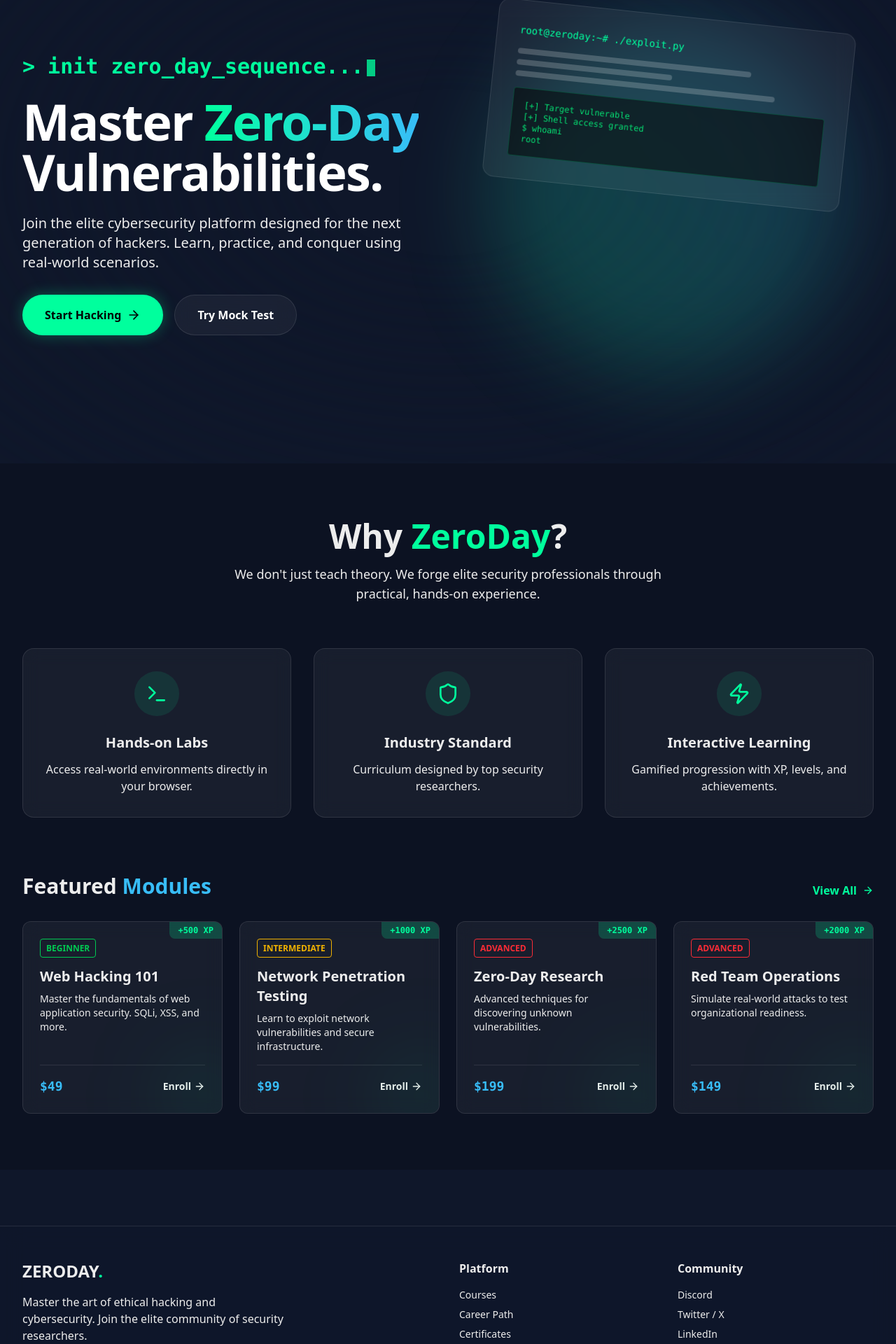
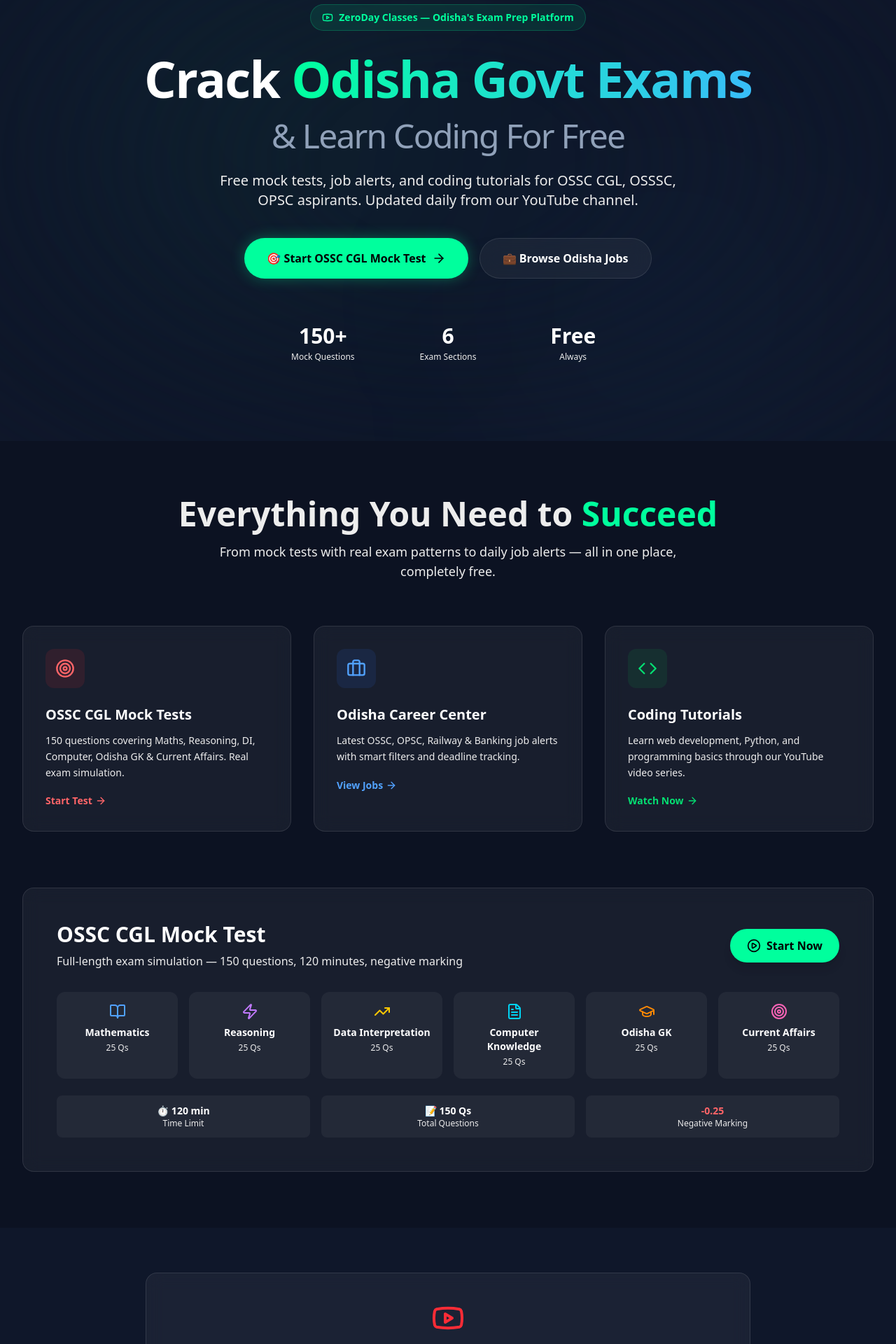
Before and after one commit to webspoilt/zeroday-classes, a Next.js app: page / in a window 1280 px wide. Shown: the part 170-2090 px from the top of the page at 70% size. Built offline with nearby package versions, Linux system fonts and the light colour scheme.

Commit message:
Rewrite homepage, NavBar, Footer for Odisha exam prep + coding

```diff
--- a/src/app/layout.tsx
+++ b/src/app/layout.tsx
@@ -6,8 +6,8 @@
 const outfit = Outfit({ subsets: ["latin"], variable: "--font-outfit" });
 
 export const metadata: Metadata = {
-  title: "ZeroDay Classes",
-  description: "Master Zero-Day vulnerabilities before they happen.",
+  title: "ZeroDay Classes — Odisha Exam Prep & Coding",
+  description: "Free OSSC CGL mock tests, Odisha government job alerts, and coding tutorials. Prepare smarter with ZeroDay Classes.",
 };
 
 export default function RootLayout({
--- a/src/app/page.tsx
+++ b/src/app/page.tsx
@@ -1,43 +1,45 @@
 import { NavBar } from "@/components/NavBar";
-import { TerminalHero } from "@/components/TerminalHero";
-import { CourseCard } from "@/components/CourseCard";
 import { Footer } from "@/components/Footer";
-import { ArrowRight, Shield, Terminal, Zap } from "lucide-react";
+import { ArrowRight, BookOpen, Briefcase, Code, FileText, GraduationCap, PlayCircle, Target, TrendingUp, Users, Youtube, Zap } from "lucide-react";
 import Link from "next/link";
 
-const courses = [
+const FEATURES = [
   {
-    title: "Web Hacking 101",
-    description: "Master the fundamentals of web application security. SQLi, XSS, and more.",
-    level: "Beginner",
-    price: "$49",
-    xp: 500,
-    href: "/courses/web-hacking-101",
+    icon: Target,
+    title: "OSSC CGL Mock Tests",
+    desc: "150 questions covering Maths, Reasoning, DI, Computer, Odisha GK & Current Affairs. Real exam simulation.",
+    href: "/mock-test/ossc-cgl",
+    cta: "Start Test",
+    color: "text-red-400",
+    bg: "bg-red-500/10"
   },
   {
-    title: "Network Penetration Testing",
-    description: "Learn to exploit network vulnerabilities and secure infrastructure.",
-    level: "Intermediate",
-    price: "$99",
-    xp: 1000,
-    href: "/courses/network-pentest",
+    icon: Briefcase,
+    title: "Odisha Career Center",
+    desc: "Latest OSSC, OPSC, Railway & Banking job alerts with smart filters and deadline tracking.",
+    href: "/odisha-jobs",
+    cta: "View Jobs",
+    color: "text-blue-400",
+    bg: "bg-blue-500/10"
   },
   {
-    title: "Zero-Day Research",
-    description: "Advanced techniques for discovering unknown vulnerabilities.",
-    level: "Advanced",
-    price: "$199",
-    xp: 2500,
-    href: "/courses/zero-day",
+    icon: Code,
+    title: "Coding Tutorials",
+    desc: "Learn web development, Python, and programming basics through our YouTube video series.",
+    href: "https://youtube.com/@zerodayclasses",
+    cta: "Watch Now",
+    color: "text-green-400",
+    bg: "bg-green-500/10"
   },
-  {
-    title: "Red Team Operations",
-    description: "Simulate real-world attacks to test organizational readiness.",
-    level: "Advanced",
-    price: "$149",
-    xp: 2000,
-    href: "/courses/red-teaming",
-  },
+];
+
+const EXAM_SECTIONS = [
+  { icon: BookOpen, title: "Mathematics", questions: "25 Qs", color: "text-blue-400" },
+  { icon: Zap, title: "Reasoning", questions: "25 Qs", color: "text-purple-400" },
+  { icon: TrendingUp, title: "Data Interpretation", questions: "25 Qs", color: "text-yellow-400" },
+  { icon: FileText, title: "Computer Knowledge", questions: "25 Qs", color: "text-cyan-400" },
+  { icon: GraduationCap, title: "Odisha GK", questions: "25 Qs", color: "text-orange-400" },
+  { icon: Target, title: "Current Affairs", questions: "25 Qs", color: "text-pink-400" },
 ];
 
 export default function Home() {
@@ -47,51 +49,50 @@
 
       <main className="flex-grow">
         {/* Hero Section */}
-        <section className="relative pt-32 pb-20 lg:pt-48 lg:pb-32 overflow-hidden">
+        <section className="relative pt-32 pb-20 lg:pt-44 lg:pb-28 overflow-hidden">
           <div className="absolute inset-0 bg-grid-white/[0.02] bg-[size:50px_50px]" />
           <div className="absolute inset-0 flex items-center justify-center bg-background [mask-image:radial-gradient(ellipse_at_center,transparent_20%,black)]" />
+          <div className="absolute top-20 left-[10%] w-[500px] h-[500px] rounded-full bg-primary/5 blur-[150px]" />
+          <div className="absolute bottom-0 right-[10%] w-[400px] h-[400px] rounded-full bg-secondary/5 blur-[150px]" />
 
           <div className="max-w-7xl mx-auto px-4 sm:px-6 lg:px-8 relative z-10">
-            <div className="grid grid-cols-1 lg:grid-cols-2 gap-12 items-center">
-              <div>
-                <TerminalHero />
-                <h1 className="mt-6 text-5xl md:text-7xl font-bold tracking-tight text-white mb-6">
-                  Master <span className="text-transparent bg-clip-text bg-gradient-to-r from-primary to-secondary">Zero-Day</span> Vulnerabilities.
+            <div className="text-center max-w-4xl mx-auto">
+              <div className="inline-flex items-center gap-2 px-4 py-2 rounded-full bg-primary/10 text-primary border border-primary/20 text-sm font-bold mb-8">
+                <Youtube className="w-4 h-4" /> ZeroDay Classes — Odisha's Exam Prep Platform
+              </div>
+
+              <h1 className="text-5xl md:text-7xl font-bold tracking-tight text-white mb-6 font-heading">
+                Crack <span className="text-transparent bg-clip-text bg-gradient-to-r from-primary to-secondary">Odisha Govt Exams</span>
+                <br />
+                <span className="text-3xl md:text-5xl text-slate-400 font-normal">& Learn Coding For Free</span>
               </h1>
-                <p className="text-xl text-muted-foreground mb-8 max-w-2xl">
-                  Join the elite cybersecurity platform designed for the next generation of hackers. Learn, practice, and conquer using real-world scenarios.
+
+              <p className="text-lg md:text-xl text-muted-foreground mb-10 max-w-2xl mx-auto">
+                Free mock tests, job alerts, and coding tutorials for OSSC CGL, OSSSC, OPSC aspirants. Updated daily from our YouTube channel.
               </p>
-                <div className="flex flex-col sm:flex-row gap-4">
-                  <Link href="/courses" className="inline-flex items-center justify-center px-8 py-4 text-base font-bold text-black bg-primary rounded-full hover:bg-primary/90 transition-all shadow-[0_0_20px_rgba(0,255,157,0.3)] hover:shadow-[0_0_30px_rgba(0,255,157,0.5)]">
-                    Start Hacking <ArrowRight className="ml-2 h-5 w-5" />
+
+              <div className="flex flex-col sm:flex-row gap-4 justify-center">
+                <Link href="/mock-test/ossc-cgl" className="inline-flex items-center justify-center px-8 py-4 text-base font-bold text-black bg-primary rounded-full hover:bg-primary/90 transition-all shadow-[0_0_20px_rgba(0,255,157,0.3)] hover:shadow-[0_0_30px_rgba(0,255,157,0.5)]">
+                  🎯 Start OSSC CGL Mock Test <ArrowRight className="ml-2 h-5 w-5" />
                 </Link>
-                  <Link href="/mock-test/odisha-history" className="inline-flex items-center justify-center px-8 py-4 text-base font-bold text-white glass-card rounded-full hover:bg-white/10 transition-all">
-                    Try Mock Test
+                <Link href="/odisha-jobs" className="inline-flex items-center justify-center px-8 py-4 text-base font-bold text-white glass-card rounded-full hover:bg-white/10 transition-all">
+                  💼 Browse Odisha Jobs
                 </Link>
               </div>
+
+              {/* Stats */}
+              <div className="grid grid-cols-3 gap-6 mt-16 max-w-lg mx-auto">
+                <div>
+                  <div className="text-3xl font-bold text-white">150+</div>
+                  <div className="text-xs text-muted-foreground font-medium mt-1">Mock Questions</div>
                 </div>
-
-              <div className="relative hidden lg:block">
-                {/* Abstract 3D Visual Placeholder */}
-                <div className="relative w-full aspect-square max-w-lg mx-auto">
-                  <div className="absolute inset-0 bg-gradient-to-tr from-primary/20 to-secondary/20 rounded-full blur-3xl animate-pulse" />
-                  <div className="relative glass-card rounded-2xl p-8 border border-white/10 transform rotate-6 hover:rotate-0 transition-transform duration-500">
-                    <div className="font-mono text-sm text-primary mb-4">root@zeroday:~# ./exploit.py</div>
-                    <div className="space-y-2">
-                      <div className="h-2 w-3/4 bg-white/20 rounded animate-pulse" />
-                      <div className="h-2 w-1/2 bg-white/20 rounded animate-pulse" />
-                      <div className="h-2 w-5/6 bg-white/20 rounded animate-pulse" />
-                      <div className="mt-4 p-4 bg-black/50 rounded border border-primary/20 font-mono text-xs text-green-400">
-                        [+] Target vulnerable
-                        <br />
-                        [+] Shell access granted
-                        <br />
-                        $ whoami
-                        <br />
-                        root
+                <div>
+                  <div className="text-3xl font-bold text-white">6</div>
+                  <div className="text-xs text-muted-foreground font-medium mt-1">Exam Sections</div>
                 </div>
-                    </div>
-                  </div>
+                <div>
+                  <div className="text-3xl font-bold text-white">Free</div>
+                  <div className="text-xs text-muted-foreground font-medium mt-1">Always</div>
                 </div>
               </div>
             </div>
@@ -102,40 +103,81 @@
         <section className="py-20 bg-black/20">
           <div className="max-w-7xl mx-auto px-4 sm:px-6 lg:px-8">
             <div className="text-center mb-16">
-              <h2 className="text-3xl md:text-5xl font-bold mb-4">Why <span className="text-primary">ZeroDay</span>?</h2>
+              <h2 className="text-3xl md:text-5xl font-bold mb-4">
+                Everything You Need to <span className="text-primary">Succeed</span>
+              </h2>
               <p className="text-muted-foreground text-lg max-w-2xl mx-auto">
-                We don't just teach theory. We forge elite security professionals through practical, hands-on experience.
+                From mock tests with real exam patterns to daily job alerts — all in one place, completely free.
               </p>
             </div>
 
             <div className="grid grid-cols-1 md:grid-cols-3 gap-8 mb-20">
-              {[
-                { icon: Terminal, title: "Hands-on Labs", desc: "Access real-world environments directly in your browser." },
-                { icon: Shield, title: "Industry Standard", desc: "Curriculum designed by top security researchers." },
-                { icon: Zap, title: "Interactive Learning", desc: "Gamified progression with XP, levels, and achievements." },
-              ].map((feature, i) => (
-                <div key={i} className="glass-card p-8 rounded-2xl text-center hover:bg-white/5 transition-colors">
-                  <div className="inline-flex items-center justify-center w-16 h-16 rounded-full bg-primary/10 text-primary mb-6">
-                    <feature.icon size={32} />
+              {FEATURES.map((feature, i) => (
+                <Link key={i} href={feature.href} className="glass-card p-8 rounded-2xl hover:bg-white/5 transition-all hover:scale-[1.02] group block">
+                  <div className={`inline-flex items-center justify-center w-14 h-14 rounded-xl ${feature.bg} ${feature.color} mb-6`}>
+                    <feature.icon size={28} />
                   </div>
-                  <h3 className="text-xl font-bold mb-3">{feature.title}</h3>
-                  <p className="text-muted-foreground">{feature.desc}</p>
+                  <h3 className="text-xl font-bold mb-3 text-white">{feature.title}</h3>
+                  <p className="text-muted-foreground mb-4 text-sm leading-relaxed">{feature.desc}</p>
+                  <span className={`font-bold text-sm ${feature.color} group-hover:underline inline-flex items-center gap-1`}>
+                    {feature.cta} <ArrowRight className="w-4 h-4" />
+                  </span>
+                </Link>
+              ))}
+            </div>
+
+            {/* OSSC CGL Mock Test Breakdown */}
+            <div className="glass-card rounded-2xl p-8 md:p-12 border border-white/10">
+              <div className="flex flex-col md:flex-row items-start md:items-center justify-between mb-8">
+                <div>
+                  <h2 className="text-3xl font-bold text-white mb-2">OSSC CGL Mock Test</h2>
+                  <p className="text-muted-foreground">Full-length exam simulation — 150 questions, 120 minutes, negative marking</p>
+                </div>
+                <Link href="/mock-test/ossc-cgl" className="mt-4 md:mt-0 inline-flex items-center gap-2 px-6 py-3 bg-primary text-black font-bold rounded-full hover:bg-primary/90 transition-all shadow-lg">
+                  <PlayCircle className="w-5 h-5" /> Start Now
+                </Link>
+              </div>
+
+              <div className="grid grid-cols-2 md:grid-cols-3 lg:grid-cols-6 gap-4">
+                {EXAM_SECTIONS.map((section, i) => (
+                  <div key={i} className="bg-white/5 rounded-xl p-4 text-center hover:bg-white/10 transition-colors">
+                    <section.icon className={`w-6 h-6 mx-auto mb-2 ${section.color}`} />
+                    <div className="text-sm font-bold text-white">{section.title}</div>
+                    <div className="text-xs text-muted-foreground mt-1">{section.questions}</div>
                   </div>
                 ))}
               </div>
 
-            {/* Courses Grid */}
-            <div className="flex justify-between items-end mb-8">
-              <h2 className="text-3xl font-bold">Featured <span className="text-secondary">Modules</span></h2>
-              <Link href="/courses" className="text-primary hover:text-primary/80 font-bold flex items-center">
-                View All <ArrowRight size={16} className="ml-2" />
-              </Link>
+              <div className="mt-6 grid grid-cols-3 gap-4 text-center">
+                <div className="bg-white/5 rounded-lg p-3">
+                  <div className="text-sm font-bold text-white">⏱️ 120 min</div>
+                  <div className="text-xs text-muted-foreground">Time Limit</div>
                 </div>
+                <div className="bg-white/5 rounded-lg p-3">
+                  <div className="text-sm font-bold text-white">📝 150 Qs</div>
+                  <div className="text-xs text-muted-foreground">Total Questions</div>
+                </div>
+                <div className="bg-white/5 rounded-lg p-3">
+                  <div className="text-sm font-bold text-red-400">-0.25</div>
+                  <div className="text-xs text-muted-foreground">Negative Marking</div>
+                </div>
+              </div>
+            </div>
+          </div>
+        </section>
 
-            <div className="grid grid-cols-1 md:grid-cols-2 lg:grid-cols-4 gap-6">
-              {courses.map((course, index) => (
-                <CourseCard key={index} {...(course as any)} />
-              ))}
+        {/* YouTube CTA */}
+        <section className="py-16">
+          <div className="max-w-4xl mx-auto px-4 text-center">
+            <div className="glass-card rounded-2xl p-10 border border-red-500/10 bg-gradient-to-br from-red-500/5 to-transparent">
+              <Youtube className="w-12 h-12 text-red-500 mx-auto mb-4" />
+              <h2 className="text-3xl font-bold text-white mb-3">Subscribe to ZeroDay Classes</h2>
+              <p className="text-muted-foreground mb-6 max-w-lg mx-auto">
+                Video lessons on OSSC CGL preparation, Odisha GK, coding tutorials, and exam strategies — all free on YouTube.
+              </p>
+              <a href="https://youtube.com/@zerodayclasses" target="_blank" rel="noreferrer" className="inline-flex items-center gap-2 px-8 py-4 bg-red-600 text-white font-bold rounded-full hover:bg-red-500 transition-all shadow-lg hover:shadow-red-500/20">
+                <PlayCircle className="w-5 h-5" /> Subscribe on YouTube
+              </a>
             </div>
           </div>
         </section>
--- a/src/components/Footer.tsx
+++ b/src/components/Footer.tsx
@@ -1,3 +1,6 @@
+import Link from "next/link";
+import { Youtube } from "lucide-react";
+
 export const Footer = () => {
     return (
         <footer className="border-t border-white/10 bg-background/50 backdrop-blur-lg mt-20">
@@ -5,38 +8,37 @@
                 <div className="grid grid-cols-1 md:grid-cols-4 gap-8">
                     <div className="md:col-span-2">
                         <h2 className="text-2xl font-bold font-heading mb-4">ZERODAY<span className="text-primary">.</span></h2>
-                        <p className="text-muted-foreground max-w-sm">
-                            Master the art of ethical hacking and cybersecurity. Join the elite community of security researchers.
+                        <p className="text-muted-foreground max-w-sm text-sm leading-relaxed">
+                            Free Odisha exam preparation, government job alerts, and coding tutorials. Part of the ZeroDay Classes YouTube channel.
                         </p>
+                        <a href="https://youtube.com/@zerodayclasses" target="_blank" rel="noreferrer" className="inline-flex items-center gap-2 mt-4 text-red-400 hover:text-red-300 font-medium text-sm transition-colors">
+                            <Youtube className="w-4 h-4" /> YouTube Channel
+                        </a>
                     </div>
 
                     <div>
-                        <h3 className="font-bold mb-4 text-foreground">Platform</h3>
+                        <h3 className="font-bold mb-4 text-foreground">Quick Links</h3>
                         <ul className="space-y-2 text-muted-foreground text-sm">
-                            <li><a href="#" className="hover:text-primary transition-colors">Courses</a></li>
-                            <li><a href="#" className="hover:text-primary transition-colors">Career Path</a></li>
-                            <li><a href="#" className="hover:text-primary transition-colors">Certificates</a></li>
-                            <li><a href="#" className="hover:text-primary transition-colors">Mock Tests</a></li>
+                            <li><Link href="/mock-test/ossc-cgl" className="hover:text-primary transition-colors">OSSC CGL Mock Test</Link></li>
+                            <li><Link href="/odisha-jobs" className="hover:text-primary transition-colors">Odisha Job Alerts</Link></li>
+                            <li><Link href="/dashboard" className="hover:text-primary transition-colors">Dashboard</Link></li>
+                            <li><Link href="/admin/login" className="hover:text-primary transition-colors">Admin Panel</Link></li>
                         </ul>
                     </div>
 
                     <div>
-                        <h3 className="font-bold mb-4 text-foreground">Community</h3>
+                        <h3 className="font-bold mb-4 text-foreground">Connect</h3>
                         <ul className="space-y-2 text-muted-foreground text-sm">
-                            <li><a href="#" className="hover:text-primary transition-colors">Discord</a></li>
-                            <li><a href="#" className="hover:text-primary transition-colors">Twitter / X</a></li>
-                            <li><a href="#" className="hover:text-primary transition-colors">LinkedIn</a></li>
-                            <li><a href="#" className="hover:text-primary transition-colors">GitHub</a></li>
+                            <li><a href="https://youtube.com/@zerodayclasses" target="_blank" rel="noreferrer" className="hover:text-primary transition-colors">YouTube</a></li>
+                            <li><a href="https://t.me/zerodayclasses" target="_blank" rel="noreferrer" className="hover:text-primary transition-colors">Telegram</a></li>
+                            <li><a href="mailto:heyzerodayhere@gmail.com" className="hover:text-primary transition-colors">Email Us</a></li>
                         </ul>
                     </div>
                 </div>
 
                 <div className="mt-12 pt-8 border-t border-white/10 flex flex-col md:flex-row justify-between items-center text-sm text-muted-foreground">
                     <p>© {new Date().getFullYear()} ZeroDay Classes. All rights reserved.</p>
-                    <div className="flex space-x-6 mt-4 md:mt-0">
-                        <a href="#" className="hover:text-foreground">Privacy</a>
-                        <a href="#" className="hover:text-foreground">Terms</a>
-                    </div>
+                    <p className="mt-2 md:mt-0">Made with ❤️ for Odisha aspirants</p>
                 </div>
             </div>
         </footer>
--- a/src/components/NavBar.tsx
+++ b/src/components/NavBar.tsx
@@ -3,6 +3,13 @@
 import Link from "next/link";
 import { useState } from "react";
 import { Menu, X } from "lucide-react";
+
+const NAV_LINKS = [
+    { href: "/", label: "Home" },
+    { href: "/mock-test/ossc-cgl", label: "OSSC CGL Mock Test" },
+    { href: "/odisha-jobs", label: "Odisha Jobs" },
+    { href: "/dashboard", label: "Dashboard" },
+];
 
 export const NavBar = () => {
     const [isOpen, setIsOpen] = useState(false);
@@ -17,12 +24,14 @@
                         </Link>
                     </div>
                     <div className="hidden md:block">
-                        <div className="ml-10 flex items-baseline space-x-8">
-                            <Link href="/" className="hover:text-primary transition-colors px-3 py-2 rounded-md font-medium">Home</Link>
-                            <Link href="/dashboard" className="hover:text-primary transition-colors px-3 py-2 rounded-md font-medium">Dashboard</Link>
-                            <Link href="/courses" className="hover:text-primary transition-colors px-3 py-2 rounded-md font-medium">Courses</Link>
-                            <Link href="/mock-test/odisha-history" className="bg-primary/10 text-primary border border-primary/20 hover:bg-primary/20 transition-all px-4 py-2 rounded-full font-medium">
-                                Try Mock Test
+                        <div className="ml-10 flex items-baseline space-x-6">
+                            {NAV_LINKS.map(link => (
+                                <Link key={link.href} href={link.href} className="hover:text-primary transition-colors px-3 py-2 rounded-md font-medium text-sm">
+                                    {link.label}
+                                </Link>
+                            ))}
+                            <Link href="/mock-test/ossc-cgl" className="bg-primary/10 text-primary border border-primary/20 hover:bg-primary/20 transition-all px-4 py-2 rounded-full font-bold text-sm">
+                                Start Mock Test
                             </Link>
                         </div>
                     </div>
@@ -41,10 +50,14 @@
             {isOpen && (
                 <div className="md:hidden glass-card border-t border-white/10">
                     <div className="px-2 pt-2 pb-3 space-y-1 sm:px-3">
-                        <Link href="/" className="block px-3 py-2 rounded-md text-base font-medium hover:text-primary hover:bg-white/5">Home</Link>
-                        <Link href="/dashboard" className="block px-3 py-2 rounded-md text-base font-medium hover:text-primary hover:bg-white/5">Dashboard</Link>
-                        <Link href="/courses" className="block px-3 py-2 rounded-md text-base font-medium hover:text-primary hover:bg-white/5">Courses</Link>
-                        <Link href="/mock-test/odisha-history" className="block px-3 py-2 rounded-md text-base font-medium text-primary bg-primary/10">Try Mock Test</Link>
+                        {NAV_LINKS.map(link => (
+                            <Link key={link.href} href={link.href} className="block px-3 py-2 rounded-md text-base font-medium hover:text-primary hover:bg-white/5">
+                                {link.label}
+                            </Link>
+                        ))}
+                        <Link href="/mock-test/ossc-cgl" className="block px-3 py-2 rounded-md text-base font-bold text-primary bg-primary/10 mt-2">
+                            🎯 Start Mock Test
+                        </Link>
                     </div>
                 </div>
             )}
```
Also changed, not shown: 1 other file (tests, documents, lock files or other folders). Lines whose indentation alone changed are shown as unchanged.
